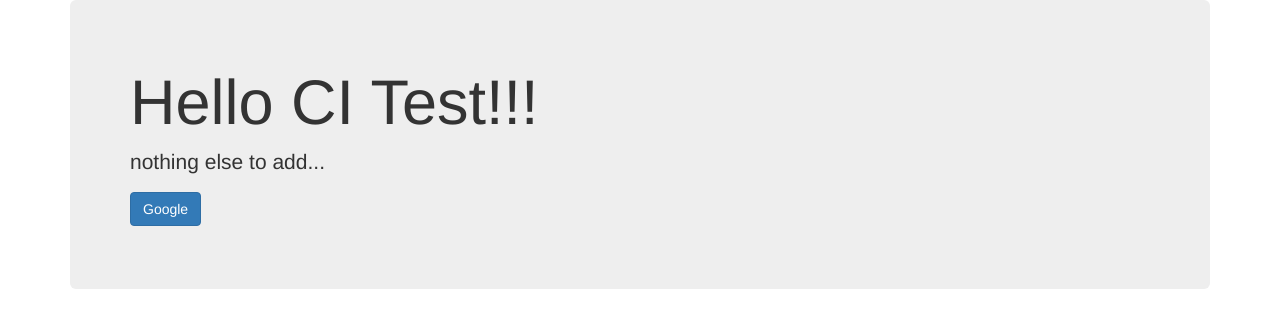
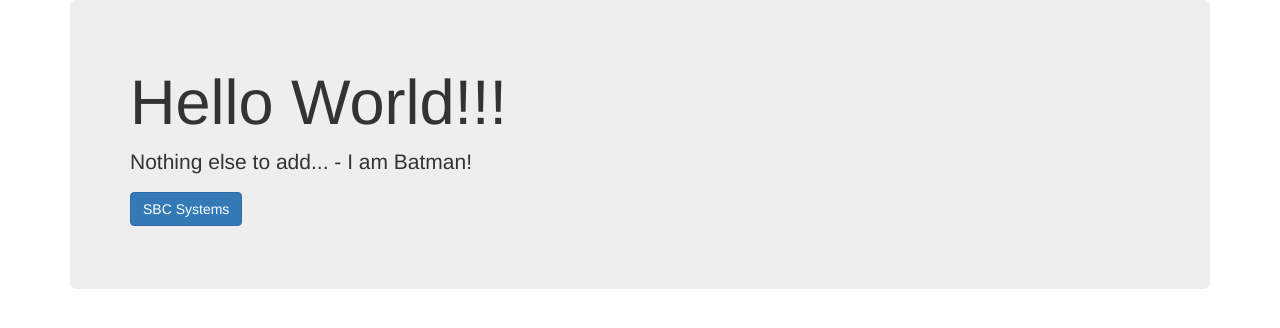
Before and after one commit to stankusl/test, a Node server app: page / in a window 1280 px wide. Shown: the top 328 px of the page. Run offline with Node 20, Linux system fonts and the light colour scheme; some libraries are stand-ins or nearby versions.

Commit message:
push to autodeploy

```diff
--- a/views/home.jade
+++ b/views/home.jade
@@ -1,12 +1,12 @@
 html
   head
-    title='Test App'
+    title='Hello World App'
     link(rel='stylesheet', href='http://netdna.bootstrapcdn.com/bootstrap/3.1.1/css/bootstrap.min.css')
   body
     div.container
       div.jumbotron
-        h1 Hello CI Test!!!
-        p nothing else to add...
+        h1 Hello World!!!
+        p Nothing else to add... - I am Batman!
         p
-          a.btn.btn-primary(href="http://google.com") Google
+          a.btn.btn-primary(href="http://b2e-technologies.co.uk/") SBC Systems
         p
```
